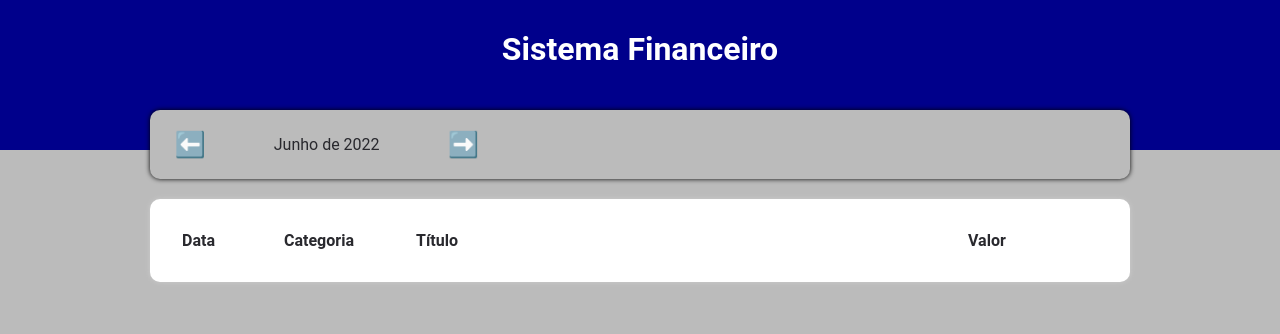
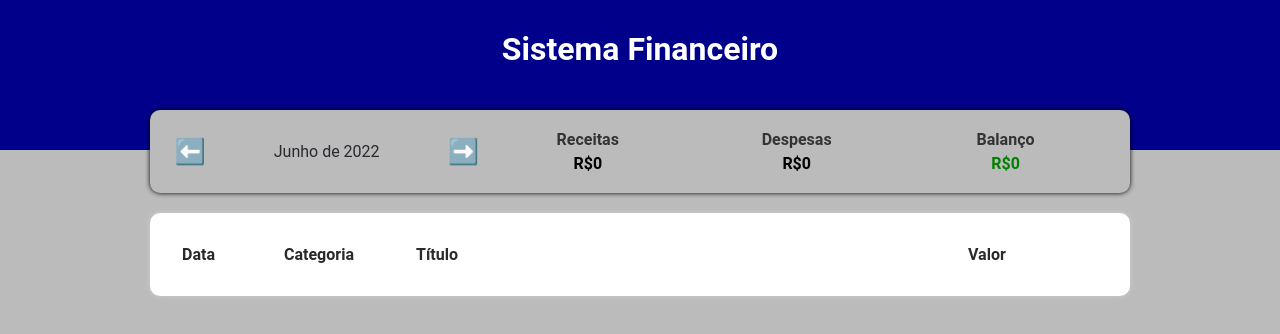
Before and after one commit to brunoamaia/track-money-react, a React (Vite) app: page / in a window 1280 px wide. Shown: the top 334 px of the page. Built offline with nearby package versions, Linux system fonts and the light colour scheme.

Commit message:
Conclusão da área de resumo

```diff
--- a/src/components/Body.tsx
+++ b/src/components/Body.tsx
@@ -11,6 +11,8 @@ function Body() {
 	const [currentMonth, setCurrentMonth] = useState(getCurrentMonth())
 	const [filteredList, setFilteredList] = useState<Item[]>([])
 	const [list, setList] = useState(items)
+	const [expense, setExpense] = useState(0)
+	const [income, setIncome] = useState(0)
 
 	const handleMonthChange = (newMonth: string) => {
 		setCurrentMonth(newMonth)
@@ -20,9 +22,31 @@ function Body() {
 		setFilteredList(filterListByMonth(list, currentMonth))
 	}, [list, currentMonth])
 
+	useEffect(() => {
+		let incomeCount = 0, expenseCount = 0
+
+		for (let i in filteredList) {
+			if (categories[filteredList[i].category].expense) {
+				expenseCount += filteredList[i].value
+			} else {
+				incomeCount += filteredList[i].value
+			}
+		}
+
+		setExpense(expenseCount)
+		setIncome(incomeCount)
+
+
+	}, [filteredList])
+
 	return (
 		<BodyStyles.Body>
-			<InfoArea currentMonth={currentMonth} onMonthChange={handleMonthChange} />
+			<InfoArea
+				currentMonth={currentMonth}
+				expense={expense}
+				income={income}
+				onMonthChange={handleMonthChange}
+			/>
 			<TableArea list={filteredList} />
 		</BodyStyles.Body>
 	)
--- /dev/null
+++ b/src/components/InfoArea/ResumeItem.tsx
@@ -0,0 +1,19 @@
+import * as Stl from '@/styles/components/resumeItem'
+
+interface Props {
+	color?: string;
+	title: string;
+	value: number;
+}
+
+const ResumeItem = ({ color, title, value }: Props) => {
+
+	return (
+		<Stl.Container>
+			<Stl.Title>{title}</Stl.Title>
+			<Stl.Info color={color}>R${value}</Stl.Info>
+		</Stl.Container>
+	)
+}
+
+export default ResumeItem
--- a/src/components/InfoArea/index.tsx
+++ b/src/components/InfoArea/index.tsx
@@ -1,12 +1,15 @@
 import { formatCurrentMonth } from '@/helpers/dateFilter'
+import ResumeItem from '@/components/InfoArea/ResumeItem';
 import * as Stl from '@/styles/components/infoArea';
 
 interface Props {
 	currentMonth: string
+	expense: number
+	income: number
 	onMonthChange: (newMonth: string) => void
 }
 
-const InfoArea = ({ currentMonth, onMonthChange }: Props) => {
+const InfoArea = ({ currentMonth, expense, income, onMonthChange }: Props) => {
 	const changeMonth = (isNext: boolean) => {
 		const [year, month] = currentMonth.split('-')
 		let currentDate = new Date(parseInt(year), parseInt(month) - 1, 1);
@@ -26,7 +29,9 @@ const InfoArea = ({ currentMonth, onMonthChange }: Props) => {
 				<Stl.MonthArrow onClick={handleNextMonth}>➡️</Stl.MonthArrow>
 			</Stl.MonthArea>
 			<Stl.ResumeArea>
-
+				<ResumeItem title='Receitas' value={income} />
+				<ResumeItem title='Despesas' value={expense} />
+				<ResumeItem title='Balanço' value={income - expense} color={ (income - expense) < 0 ? 'red' : 'green'} />
 			</Stl.ResumeArea>
 		</Stl.Container>
 	)
--- /dev/null
+++ b/src/styles/components/resumeItem.ts
@@ -0,0 +1,17 @@
+import styled from "styled-components";
+
+export const Container = styled.div`
+    flex: 1;
+`
+export const Title = styled.div`
+    text-align: center;
+    font-weight: bold;
+    color: #333;
+    margin-bottom: 5px;
+`
+
+export const Info = styled.div<{ color?: string }>`
+    text-align: center;
+    font-weight: bold;
+    color: ${props => props.color ?? '#000'};
+`
```
